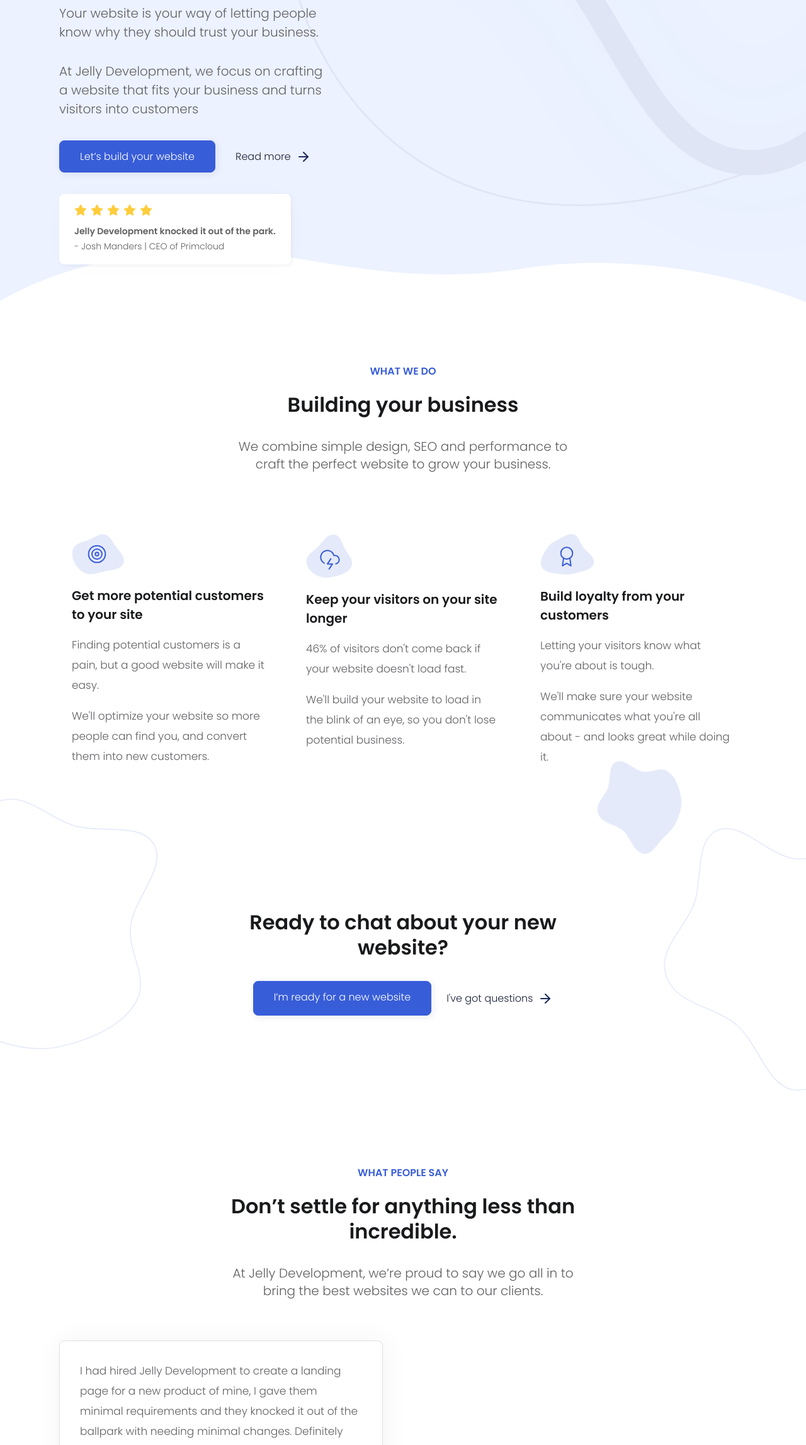
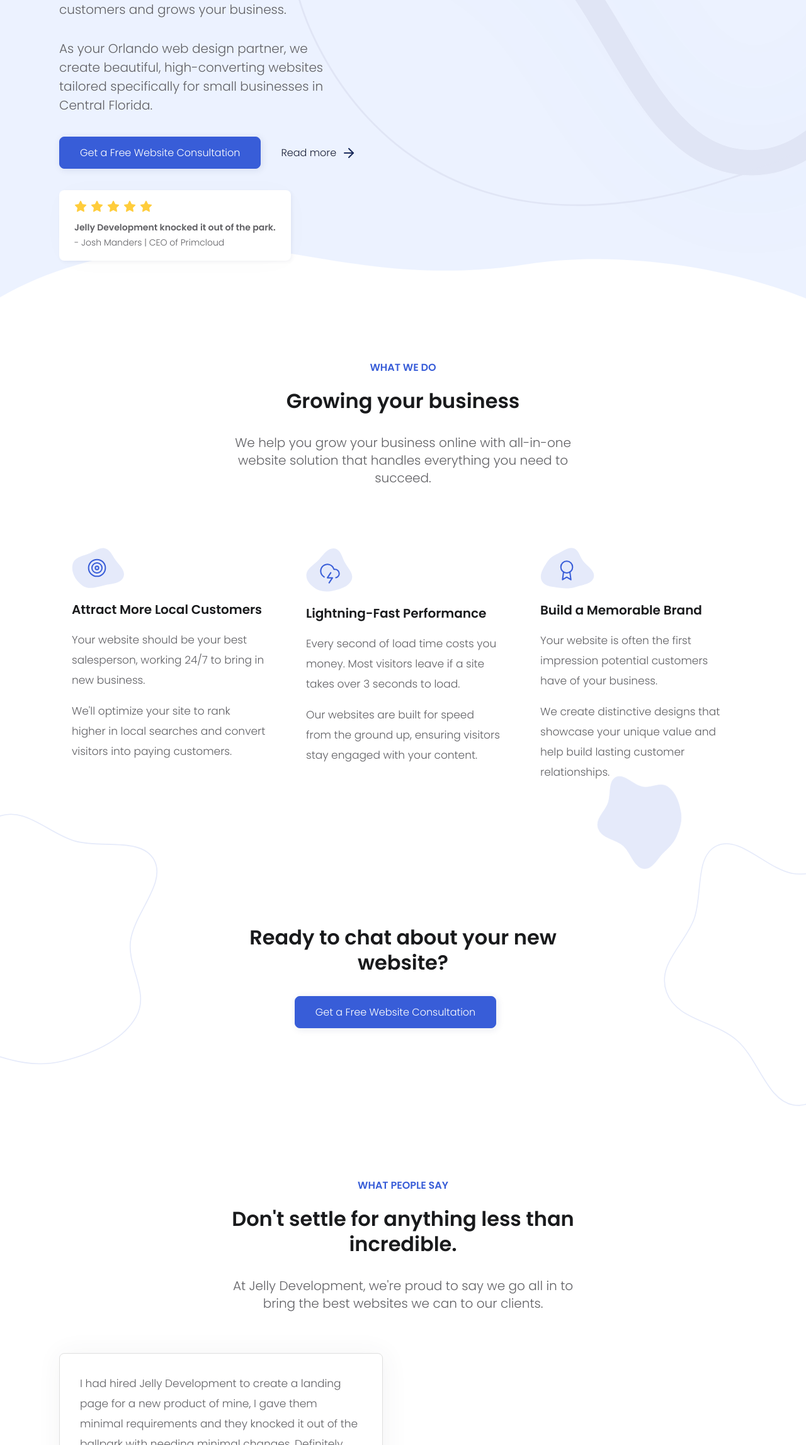
Before and after one commit to jarodpeachey/jelly, a Gatsby site: page / in a window 1280 px wide. Shown: the part 505-2800 px from the top of the page at 63% size. Built offline with nearby package versions, Linux system fonts and the light colour scheme; Gatsby itself is replaced by a stand-in of ours.

Commit message:
Minor updates

```diff
--- a/gatsby-config.js
+++ b/gatsby-config.js
@@ -1,7 +1,7 @@
 module.exports = {
   siteMetadata: {
-    title: `Small business website design & development in Orlando`,
-    description: `Get the perfect website for your small business, designed to feel like home for your local customers in Orlando and Winter Garden`,
+    title: `Jelly Development | Website design & management agency in Orlando`,
+    description: `Custom websites for small businesses in Orlando and Winter Garden`,
     author: `@jarodpeachey`,
     siteUrl: "https://jellydevelopment.com",
   },
--- a/src/pages/contact.js
+++ b/src/pages/contact.js
@@ -38,7 +38,7 @@ const Contact = () => {
                       <form name="contact" method="POST" data-netlify="true" netlify-honeypot="bot-field">
                                               <p class="hidden">
                         <label>
-                          Don’t fill this out if you’re human: <input name="bot-field" />
+                          Don't fill this out if you're human: <input name="bot-field" />
                         </label>
                       </p>
                         <div className="row">
--- a/src/pages/get-started.js
+++ b/src/pages/get-started.js
@@ -18,7 +18,7 @@ const GetStarted = () => {
             <div className="row">
               <div className="col-lg-8 offset-lg-2">
                 <p className="display">CONTACT US</p>
-                <h1>Let’s get started on your new website</h1>
+                <h1>Let's get started on your new website</h1>
                 <p>Send us a message and we'll schedule a time to go over your goals and requirements for your new site.</p>
               </div>
             </div>
@@ -38,7 +38,7 @@ const GetStarted = () => {
                       <form name="contact" method="POST" data-netlify="true" netlify-honeypot="bot-field">
                                               <p class="hidden">
                         <label>
-                          Don’t fill this out if you’re human: <input name="bot-field" />
+                          Don't fill this out if you're human: <input name="bot-field" />
                         </label>
                       </p>
                         <div className="row">
--- a/src/pages/index.js
+++ b/src/pages/index.js
@@ -17,12 +17,12 @@ const Home = () => {
           <div className="container">
             <div className="row">
               <div className="col-md-10 col-lg-8 col-xl-6">
-                <h1>Websites that build trust and get more customers</h1>
-                <p className="section-description">Your website is your way of letting people know why they should trust your business.</p>
-                <p className="section-description"> At Jelly Development, we focus on crafting a website that fits your business and turns visitors into customers</p>
+                <h1>Orlando Website Design for Small Businesses</h1>
+                <p className="section-description">Stand out in the Orlando market with a professional website that attracts local customers and grows your business.</p>
+                <p className="section-description">As your Orlando web design partner, we create beautiful, high-converting websites tailored specifically for small businesses in Central Florida.</p>
 
                 <a href="/get-started" className="btn">
-                  Let’s build your website
+                  Get a Free Website Consultation
                 </a>
                 <a href="#services" className="btn text">
                   Read more{" "}
@@ -60,33 +60,33 @@ const Home = () => {
               <div className="row">
                 <div className="col-lg-8 offset-lg-2 max-560">
                   <p className="display">WHAT WE DO</p>
-                  <h2>Building your business</h2>
-                  <p className="section-description">We combine simple design, SEO and performance to craft the perfect website to grow your business.</p>
+                  <h2>Growing your business</h2>
+                  <p className="section-description">We help you grow your business online with all-in-one website solution that handles everything you need to succeed.</p>
                 </div>
               </div>
               <div className="row">
                 <div className="col-md-6 col-lg-4">
                   <div className="feature">
                     <img width="83" height="64" src="/media/img/icons/icon--target.svg" alt="Target icon" />
-                    <h3>Get more potential customers to your site</h3>
-                    <p>Finding potential customers is a pain, but a good website will make it easy.</p>
-                    <p>We'll optimize your website so more people can find you, and convert them into new customers.</p>
+                    <h3>Attract More Local Customers</h3>
+                    <p>Your website should be your best salesperson, working 24/7 to bring in new business.</p>
+                    <p>We'll optimize your site to rank higher in local searches and convert visitors into paying customers.</p>
                   </div>
                 </div>
                 <div className="col-md-6 col-lg-4">
                   <div className="feature">
                     <img width="74" height="70" src="/media/img/icons/icon--bolt.svg" alt="Thundercloud icon" />
-                    <h3>Keep your visitors on your site longer</h3>
-                    <p>46% of visitors don't come back if your website doesn't load fast.</p>
-                    <p>We'll build your website to load in the blink of an eye, so you don't lose potential business.</p>
+                    <h3>Lightning-Fast Performance</h3>
+                    <p>Every second of load time costs you money. Most visitors leave if a site takes over 3 seconds to load.</p>
+                    <p>Our websites are built for speed from the ground up, ensuring visitors stay engaged with your content.</p>
                   </div>
                 </div>
                 <div className="col-md-6 col-lg-4">
                   <div className="feature">
                     <img width="86" height="65" src="/media/img/icons/icon--badge.svg" alt="Badge icon" />
-                    <h3>Build loyalty from your customers</h3>
-                    <p>Letting your visitors know what you're about is tough.</p>
-                    <p>We'll make sure your website communicates what you're all about - and looks great while doing it.</p>
+                    <h3>Build a Memorable Brand</h3>
+                    <p>Your website is often the first impression potential customers have of your business.</p>
+                    <p>We create distinctive designs that showcase your unique value and help build lasting customer relationships.</p>
                   </div>
                 </div>
               </div>
@@ -101,14 +101,7 @@ const Home = () => {
                   <h2>Ready to chat about your new website?</h2>
                   <div className="d-flex">
                     <a href="/get-started" className="btn mr-4">
-                      I’m ready for a new website
-                    </a>
-                    <a href="/contact" className="btn text">
-                      I've got questions{" "}
-                      <svg width="24" height="24" viewBox="0 0 24 24" fill="none" xmlns="http://www.w3.org/2000/svg">
-                        <path d="M5 12H19" stroke="#1C2C5E" stroke-width="2" stroke-linecap="round" stroke-linejoin="round" />
-                        <path d="M12 5L19 12L12 19" stroke="#1C2C5E" stroke-width="2" stroke-linecap="round" stroke-linejoin="round" />
-                      </svg>
+                      Get a Free Website Consultation
                     </a>
                   </div>
                 </div>
@@ -119,8 +112,8 @@ const Home = () => {
             <div className="container">
               <div className="col-lg-8 offset-lg-2 max-560">
                 <p className="display">WHAT PEOPLE SAY</p>
-                <h2 className="section-heading">Don’t settle for anything less than incredible.</h2>
-                <p className="section-description">At Jelly Development, we’re proud to say we go all in to bring the best websites we can to our clients.</p>
+                <h2 className="section-heading">Don't settle for anything less than incredible.</h2>
+                <p className="section-description">At Jelly Development, we're proud to say we go all in to bring the best websites we can to our clients.</p>
               </div>
               <div className="row">
                 <div className="col-md-6">
@@ -166,7 +159,7 @@ const Home = () => {
                     <form name="contact" method="POST" data-netlify="true" netlify-honeypot="bot-field">
                       <p class="hidden">
                         <label>
-                          Don’t fill this out if you’re human: <input name="bot-field" />
+                          Don't fill this out if you're human: <input name="bot-field" />
                         </label>
                       </p>
                       <div className="row">
--- a/src/templates/blog.js
+++ b/src/templates/blog.js
@@ -82,7 +82,7 @@ const Blog = ({ pageContext }) => {
                     <form name="contact" method="POST" data-netlify="true" netlify-honeypot="bot-field">
                                             <p class="hidden">
                         <label>
-                          Don’t fill this out if you’re human: <input name="bot-field" />
+                          Don't fill this out if you're human: <input name="bot-field" />
                         </label>
                       </p>
                       <div className="row">
--- a/src/templates/post.js
+++ b/src/templates/post.js
@@ -43,7 +43,7 @@ const PostTemplate = ({ data, pageContext }) => {
                   <h2>Ready to chat about your new website?</h2>
                   <div className="d-flex">
                     <a href="/get-started" className="btn mr-4">
-                      I’m ready for a new website
+                      I'm ready for a new website
                     </a>
                     <a href="/contact" className="btn text">
                       I've got questions{" "}
@@ -70,7 +70,7 @@ const PostTemplate = ({ data, pageContext }) => {
                     <form name="contact" method="POST" data-netlify="true" netlify-honeypot="bot-field">
                                             <p class="hidden">
                         <label>
-                          Don’t fill this out if you’re human: <input name="bot-field" />
+                          Don't fill this out if you're human: <input name="bot-field" />
                         </label>
                       </p>
                       <div className="row">
```
Also changed, not shown: src/pages/landing-pages.js (+6 -6 lines), README.md.
